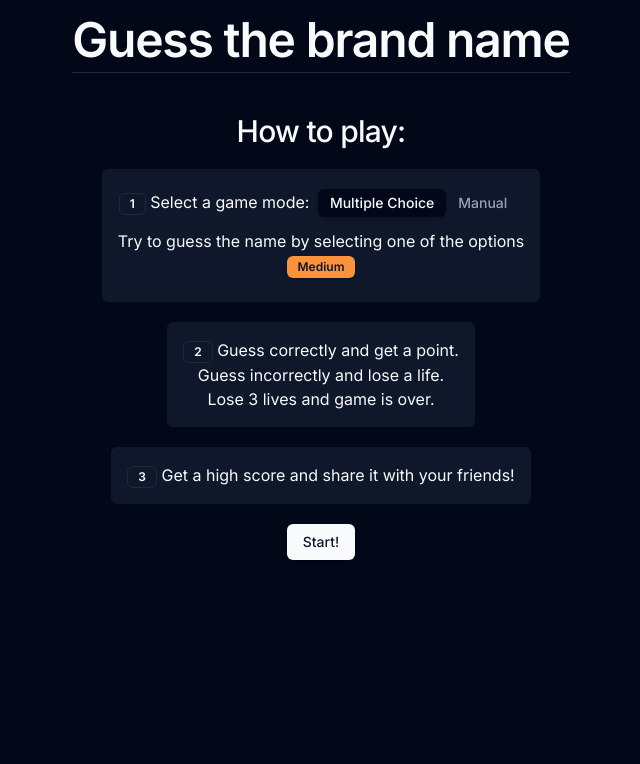
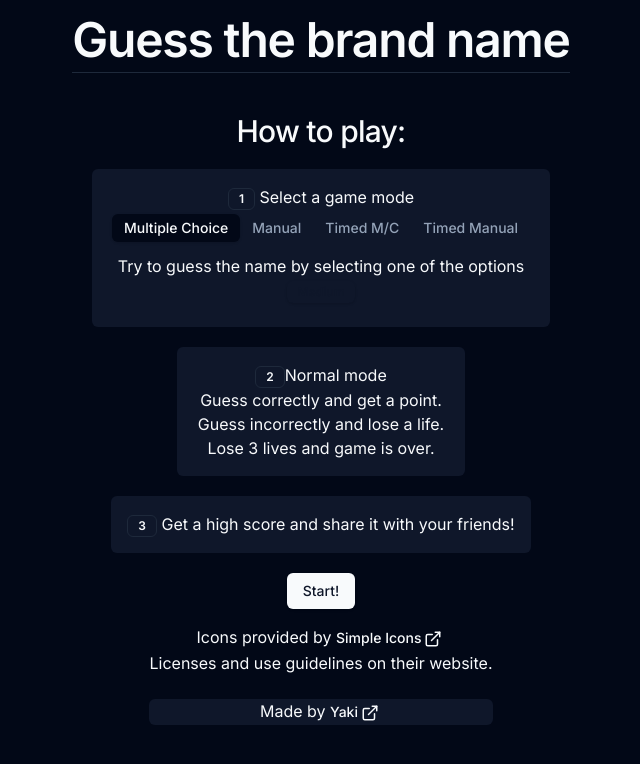
Before and after one commit to FedeMontanari/guess-the-brand, a Next.js app: page / in a window 1280 px wide. Shown: the top 764 px of the page, without its empty margins (319-959 px from the left). Built offline with nearby package versions, Linux system fonts and the light colour scheme.

Commit message:
Timed mode

```diff
--- a/app/page.tsx
+++ b/app/page.tsx
@@ -3,14 +3,52 @@
 import { Badge } from "@/components/ui/badge";
 import { Button } from "@/components/ui/button";
 import { Tabs, TabsContent, TabsList, TabsTrigger } from "@/components/ui/tabs";
+import { ExternalLink } from "lucide-react";
 import Link from "next/link";
 import { useState } from "react";
+
+const gamemodes: {
+  name: string;
+  slug: string;
+  desc: string;
+  dif: string;
+  badgeColor: string;
+}[] = [
+  {
+    name: "Multiple Choice",
+    slug: "multiple",
+    desc: "Try to guess the name by selecting one of the options",
+    dif: "Medium",
+    badgeColor: "orange-400",
+  },
+  {
+    name: "Manual",
+    slug: "manual",
+    desc: "Try to guess the name by manually typing on the input field",
+    dif: "Hard",
+    badgeColor: "red-600",
+  },
+  {
+    name: "Timed M/C",
+    slug: "timed-multiple",
+    desc: "Try to guess the name by selecting one of the options",
+    dif: "Medium",
+    badgeColor: "orange-400",
+  },
+  {
+    name: "Timed Manual",
+    slug: "timed-manual",
+    desc: "Try to guess the name by manually typing on the input field",
+    dif: "Hard",
+    badgeColor: "red-600",
+  },
+];
 
 export default function Home() {
   const [gamemode, setGamemode] = useState<string>("multiple");
 
   return (
-    <main className="flex min-h-screen flex-col items-center justify-start mt-4 p-4 md:p-0">
+    <main className="flex flex-col items-center justify-start mt-4 p-4 md:p-0">
       <h1 className="scroll-m-20 border-b pb-2 text-4xl font-semibold tracking-tight text-center mb-10 lg:text-5xl">
         Guess the brand name
       </h1>
@@ -18,41 +56,61 @@ export default function Home() {
         <h2 className="scroll-m-20 text-3xl font-medium tracking-tight">
           How to play:
         </h2>
-        <div className="bg-primary-foreground p-4 rounded-md pb-6">
-          <h4 className="inline">
-            <Badge variant="outline">1</Badge> Select a game mode:{" "}
+        <div className="bg-primary-foreground p-4 rounded-md pb-6 w-80 md:w-fit">
+          <h4>
+            <Badge variant="outline">1</Badge> Select a game mode
           </h4>
-          <Tabs defaultValue="multiple" className="inline">
-            <TabsList className="bg-inherit">
+          <Tabs defaultValue="multiple">
+            <TabsList className="bg-inherit flex flex-wrap">
+              {gamemodes.map((gm, i) => {
+                return (
                   <TabsTrigger
-                value="multiple"
-                onClick={() => setGamemode("multiple")}
+                    value={gm.slug}
+                    onClick={() => setGamemode(gm.slug)}
+                    key={i}
                   >
-                Multiple Choice
+                    {gm.name}
                   </TabsTrigger>
-              <TabsTrigger value="manual" onClick={() => setGamemode("manual")}>
-                Manual
-              </TabsTrigger>
+                );
+              })}
             </TabsList>
-            <TabsContent value="multiple">
-              Try to guess the name by selecting one of the options
+            {gamemodes.map((gm, i) => {
+              return (
+                <TabsContent className="pt-6 md:pt-0" value={gm.slug} key={i}>
+                  {gm.desc}
                   <br />
-              <Badge className="bg-orange-400">Medium</Badge>
+                  <Badge className={`bg-${gm.badgeColor}`}>{gm.dif}</Badge>
                 </TabsContent>
-            <TabsContent value="manual">
-              Try to guess the name by manually typing on the input field
-              <br />
-              <Badge variant="destructive">Hard</Badge>
-            </TabsContent>
+              );
+            })}
           </Tabs>
         </div>
-        <div className="bg-primary-foreground p-4 rounded-md">
+        <div className="bg-primary-foreground p-4 rounded-md w-72">
           <h4>
-            <Badge variant="outline">2</Badge> Guess correctly and get a point.
+            <Badge variant="outline">2</Badge>
+            {gamemode.includes("timed") ? (
+              <>
+                <p className="inline">Timed mode</p>
+                <br />
+                <span>
+                  Guess correctly and get a point.
+                  <br />
+                  Try to get as many points in the span of 60 seconds.
+                </span>
+              </>
+            ) : (
+              <>
+                <p className="inline">Normal mode</p>
+                <br />
+                <span>
+                  Guess correctly and get a point.
                   <br />
                   Guess incorrectly and lose a life.
                   <br />
                   Lose 3 lives and game is over.
+                </span>
+              </>
+            )}
           </h4>
         </div>
         <div className="bg-primary-foreground p-4 rounded-md">
@@ -65,6 +123,36 @@ export default function Home() {
           <Link href={`/play/${gamemode}`}>Start!</Link>
         </Button>
       </div>
+      <section className="text-center mt-52 md:mt-32 2xl:absolute bottom-5">
+        <p>
+          Icons provided by{" "}
+          <Button asChild variant="link" className="inline p-0">
+            <Link
+              target="_blank"
+              rel="noopener noreferrer"
+              href="https://simpleicons.org/"
+            >
+              Simple Icons
+              <ExternalLink className="inline scale-75" />
+            </Link>
+          </Button>
+        </p>
+        <p>Licenses and use guidelines on their website.</p>
+        <br />
+        <p className="bg-primary-foreground rounded-md">
+          Made by{" "}
+          <Button asChild variant="link" className="p-0 inline">
+            <Link
+              target="_blank"
+              rel="noopener noreferrer"
+              href="https://itsyaki.online"
+            >
+              Yaki
+              <ExternalLink className="inline scale-75" />
+            </Link>
+          </Button>
+        </p>
+      </section>
     </main>
   );
 }
--- a/app/play/layout.tsx
+++ b/app/play/layout.tsx
@@ -11,7 +11,7 @@ export default function GameLayout({
 }) {
   return (
     <div className="min-h-screen flex items-center flex-col justify-center pb-20">
-      <div className="top-5 py-3 flex flex-row items-center justify-center md:fixed">
+      <div className="top-5 py-3 flex flex-row items-center justify-evenly w-full 2xl:fixed">
         <Button asChild variant="link">
           <Link href="/">&lt;&lt; Back</Link>
         </Button>
--- /dev/null
+++ b/app/play/timed-manual/page.tsx
@@ -0,0 +1,5 @@
+import TimedGame from "@/components/TimedGame";
+
+export default function TimedManual() {
+  return <TimedGame gameMode="manual" />;
+}
--- /dev/null
+++ b/app/play/timed-multiple/page.tsx
@@ -0,0 +1,5 @@
+import TimedGame from "@/components/TimedGame";
+
+export default function TimedMultiple() {
+  return <TimedGame gameMode="multiple" />;
+}
--- /dev/null
+++ b/components/Footer.tsx
@@ -0,0 +1,9 @@
+import React from 'react'
+
+export default function Footer() {
+  return (
+    <div className='bg-primary-foreground h-11 flex flex-row items-center justify-center'>
+        <p>Created by Yaki</p>
+    </div>
+  )
+}
--- /dev/null
+++ b/components/TimedGame.tsx
@@ -0,0 +1,211 @@
+"use client";
+
+import getRandomIcon from "@/util/simpleIcons";
+import type { SimpleIcon } from "simple-icons";
+import { Button } from "@/components/ui/button";
+import { Label } from "@/components/ui/label";
+import { RadioGroup, RadioGroupItem } from "@/components/ui/radio-group";
+import {
+  AlertDialog,
+  AlertDialogAction,
+  AlertDialogContent,
+  AlertDialogDescription,
+  AlertDialogFooter,
+  AlertDialogHeader,
+  AlertDialogTitle,
+} from "@/components/ui/alert-dialog";
+import { toast } from "sonner";
+
+import { FormEvent, useEffect, useState } from "react";
+import { Input } from "./ui/input";
+import useCountDown from "react-countdown-hook";
+
+export default function TimedGame({
+  gameMode,
+  ...props
+}: {
+  gameMode: "multiple" | "manual";
+}) {
+  const [guess, setGuess] = useState<string>("");
+
+  const [icon, setIcon] = useState<SimpleIcon>(getRandomIcon());
+  const [score, setScore] = useState<number>(0);
+  const [highScore, setHighScore] = useState<number>(0);
+
+  const [open, setOpen] = useState<boolean>(false);
+  const [gameStartAlert, setGameStartAlert] = useState<boolean>(true);
+  const [timeLeft, { start, pause, resume, reset }] = useCountDown(
+    60 * 1000,
+    55
+  );
+
+  const [options, setOptions] = useState<SimpleIcon[]>([]);
+
+  function guessHandler(e: FormEvent<HTMLFormElement>) {
+    e.preventDefault();
+    if (guess.length <= 0 && gameMode == "multiple")
+      return toast.warning("Select an option first!");
+    if (guess.length <= 0 && gameMode == "manual")
+      return toast.warning("Type your guess first!");
+    if (guess.toUpperCase() == icon.title.toUpperCase()) {
+      toast.success("Correct!");
+      setScore(score + 1);
+    } else {
+      toast.error(`Incorrect. Answer was ${icon.title}`, {
+        duration: 5000,
+        closeButton: true,
+      });
+    }
+    setIcon(getRandomIcon());
+    setGuess("");
+  }
+
+  function resetHandler() {
+    setScore(0);
+    setOpen(false);
+    reset();
+    start();
+  }
+
+  function saveScoreHandler() {
+    localStorage.setItem(`${gameMode}-timed`, score.toString());
+    resetHandler();
+  }
+
+  // Refresh the options array from the new icon trigger
+  useEffect(() => {
+    const arr = [getRandomIcon(), getRandomIcon(), getRandomIcon(), icon];
+    setOptions(arr.sort((a, b) => 0.5 - Math.random()));
+  }, [icon]);
+
+  // Toggle the alert dialog popup
+  useEffect(() => {
+    if (!gameStartAlert && timeLeft <= 0) {
+      setOpen(true);
+    }
+  }, [timeLeft]);
+
+  // Get the highest score from localStorage
+  useEffect(() => {
+    const score = localStorage.getItem(`${gameMode}-timed`);
+    if (score) setHighScore(Number(score));
+  }, [open]);
+
+  return (
+    <div className="flex flex-col items-center justify-center gap-4 bg-primary-foreground rounded-md py-5 px-7 w-fit">
+      <AlertDialog open={open}>
+        <AlertDialogContent className="w-3/4 rounded-md md:w-fit">
+          <AlertDialogHeader>
+            <AlertDialogTitle>
+              {score > highScore ? "New high score!" : "You lost"}
+            </AlertDialogTitle>
+            <AlertDialogDescription className="text-center">
+              <p className="text-lg font-semibold">
+                Final score: {score.toString()}
+                <br />
+                Highest score: {highScore.toString()}
+              </p>
+            </AlertDialogDescription>
+          </AlertDialogHeader>
+          <AlertDialogFooter>
+            {score > highScore ? (
+              <AlertDialogAction onClick={() => saveScoreHandler()}>
+                Play again
+              </AlertDialogAction>
+            ) : (
+              <AlertDialogAction onClick={() => resetHandler()}>
+                Play Again
+              </AlertDialogAction>
+            )}
+          </AlertDialogFooter>
+        </AlertDialogContent>
+      </AlertDialog>
+      <AlertDialog open={gameStartAlert}>
+        <AlertDialogContent className="w-3/4 rounded-md md:w-fit">
+          <AlertDialogHeader>
+            <AlertDialogTitle>Start when ready</AlertDialogTitle>
+            <AlertDialogDescription className="text-center">
+              <p className="text-lg font-semibold">
+                You have 60 seconds to guess as many names as you can!
+              </p>
+            </AlertDialogDescription>
+          </AlertDialogHeader>
+          <AlertDialogFooter>
+            <AlertDialogAction
+              onClick={() => {
+                setGameStartAlert(false);
+                start();
+              }}
+            >
+              Start
+            </AlertDialogAction>
+          </AlertDialogFooter>
+        </AlertDialogContent>
+      </AlertDialog>
+      <div className="flex flex-row gap-2">
+        <h5 className="scroll-m-20 text-2xl font-semibold tracking-wider p-2 rounded-md bg-background">
+          {(timeLeft / 1000).toFixed(2)}
+        </h5>
+      </div>
+      <h3 className="scroll-m-20 text-2xl font-semibold tracking-tight">
+        Score: {score.toString()}
+      </h3>
+      <svg
+        role="img"
+        viewBox="0 0 24 24"
+        fill="currentColor"
+        width="240px"
+        height="240px"
+        xmlns="http://www.w3.org/2000/svg"
+        style={{
+          color: `#${icon.hex}`,
+        }}
+        className="bg-white p-3 rounded-sm"
+      >
+        <title>Brand icon</title>
+        <path d={icon.path}></path>
+      </svg>
+      <form onSubmit={guessHandler} className="text-center">
+        {gameMode == "multiple" ? (
+          <>
+            {options.length ? (
+              <RadioGroup
+                onValueChange={(v) => setGuess(v)}
+                className="grid grid-cols-1 md:grid-cols-2 p-7 gap-5"
+              >
+                {options.map((opt, i) => {
+                  return (
+                    <div key={i} className="flex items-center space-x-2">
+                      <RadioGroupItem value={opt.title} id={`option-${i}`} />
+                      <Label className="text-md" htmlFor={`option-${i}`}>
+                        {opt.title}
+                      </Label>
+                    </div>
+                  );
+                })}
+              </RadioGroup>
+            ) : (
+              <></>
+            )}
+          </>
+        ) : (
+          <></>
+        )}
+        {gameMode == "manual" ? (
+          <Input
+            type="text"
+            placeholder="Your guess here"
+            className="bg-foreground text-background mb-2"
+            value={guess}
+            onChange={(e) => setGuess(e.target.value)}
+          />
+        ) : (
+          <></>
+        )}
+        <Button disabled={open} type="submit">
+          Guess
+        </Button>
+      </form>
+    </div>
+  );
+}
--- a/package.json
+++ b/package.json
@@ -21,6 +21,7 @@
     "next": "14.1.3",
     "next-themes": "^0.2.1",
     "react": "^18",
+    "react-countdown-hook": "^1.1.3",
     "react-dom": "^18",
     "simple-icons": "^11.8.0",
     "sonner": "^1.4.3",
```
Also changed, not shown: 1 other file (tests, documents, lock files or other folders). Lines whose indentation alone changed are shown as unchanged.
